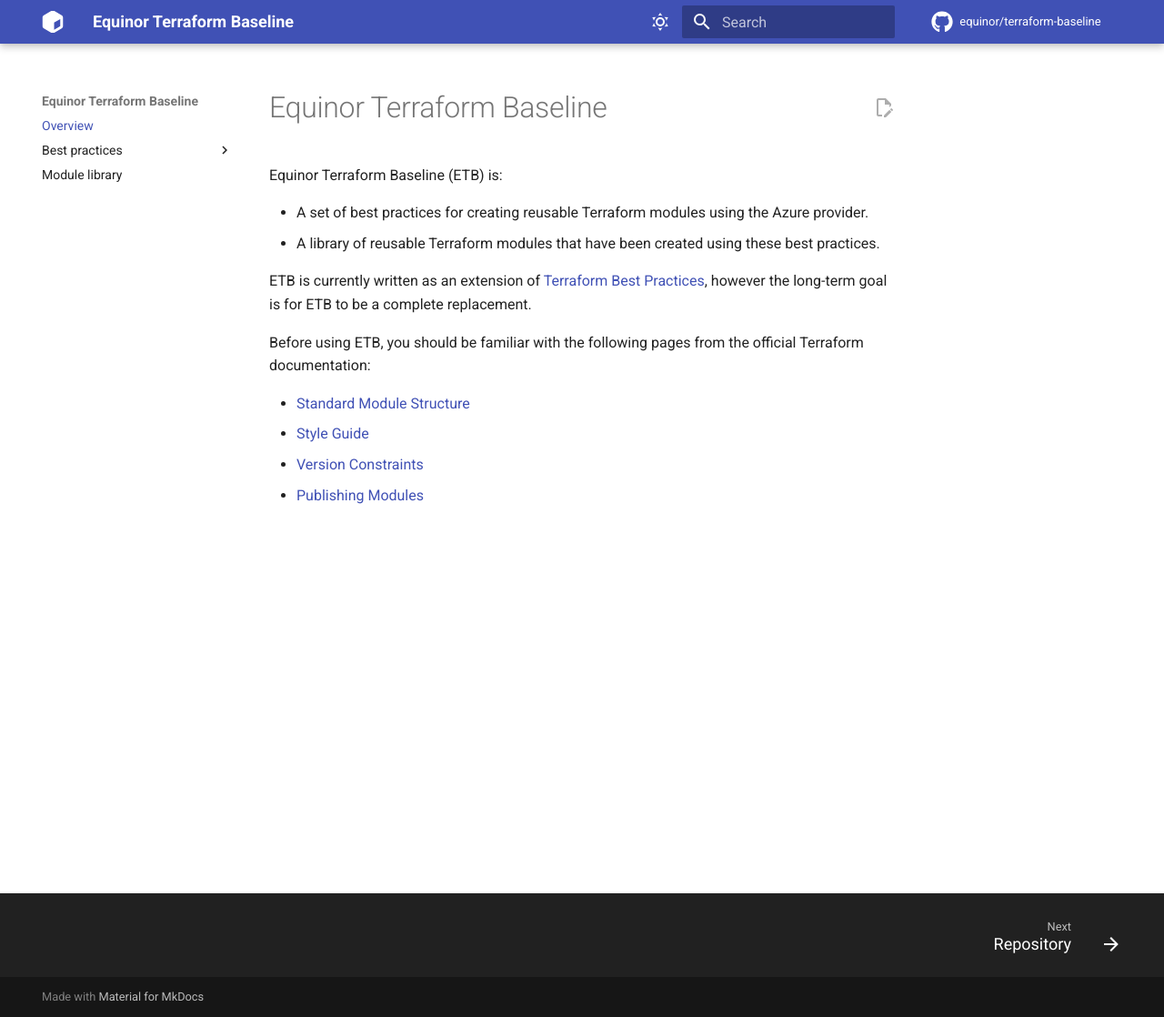
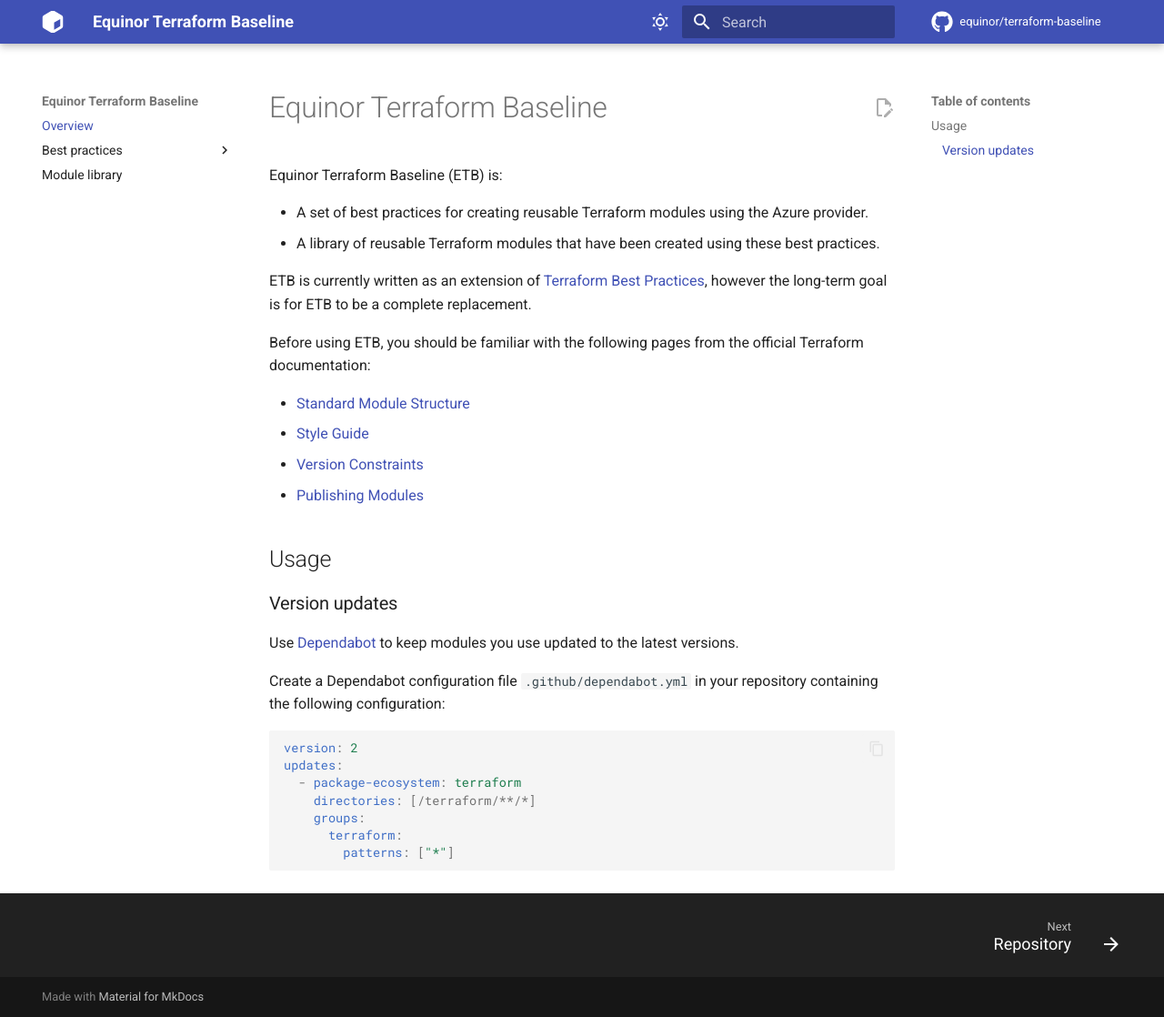
Before and after one commit to equinor/terraform-baseline, an MkDocs documentation site: the page built from docs/index.md, in a window 1280 px wide and 1118 px high. Shown: the whole window at 91% size. Built offline with MkDocs 1.6.1 and Material for MkDocs 9.7.7, drawn with Linux system fonts in a browser that asks for light colours; some web fonts are replaced; comment, search, counter and statistics services are not loaded.

Commit message:
docs: use Dependabot to keep modules up-to-date

````diff
--- a/docs/index.md
+++ b/docs/index.md
@@ -13,3 +13,21 @@
 - [Style Guide](https://developer.hashicorp.com/terraform/language/style)
 - [Version Constraints](https://developer.hashicorp.com/terraform/language/expressions/version-constraints)
 - [Publishing Modules](https://developer.hashicorp.com/terraform/registry/modules/publish)
+
+## Usage
+
+### Version updates
+
+Use [Dependabot](https://docs.github.com/en/code-security/dependabot/dependabot-version-updates/about-dependabot-version-updates) to keep modules you use updated to the latest versions.
+
+Create a Dependabot configuration file `.github/dependabot.yml` in your repository containing the following configuration:
+
+```yaml
+version: 2
+updates:
+  - package-ecosystem: terraform
+    directories: [/terraform/**/*]
+    groups:
+      terraform:
+        patterns: ["*"]
+```
````
